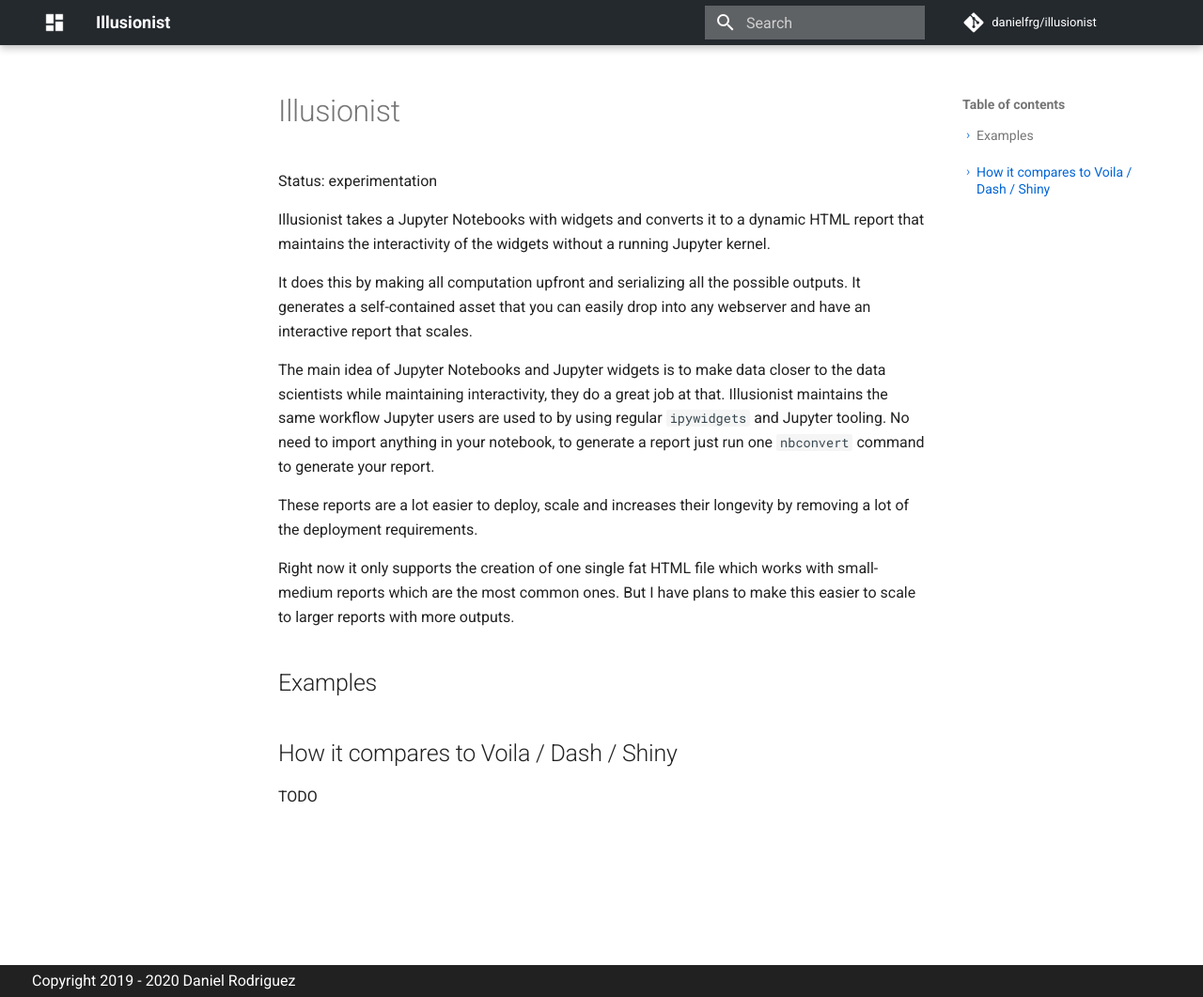
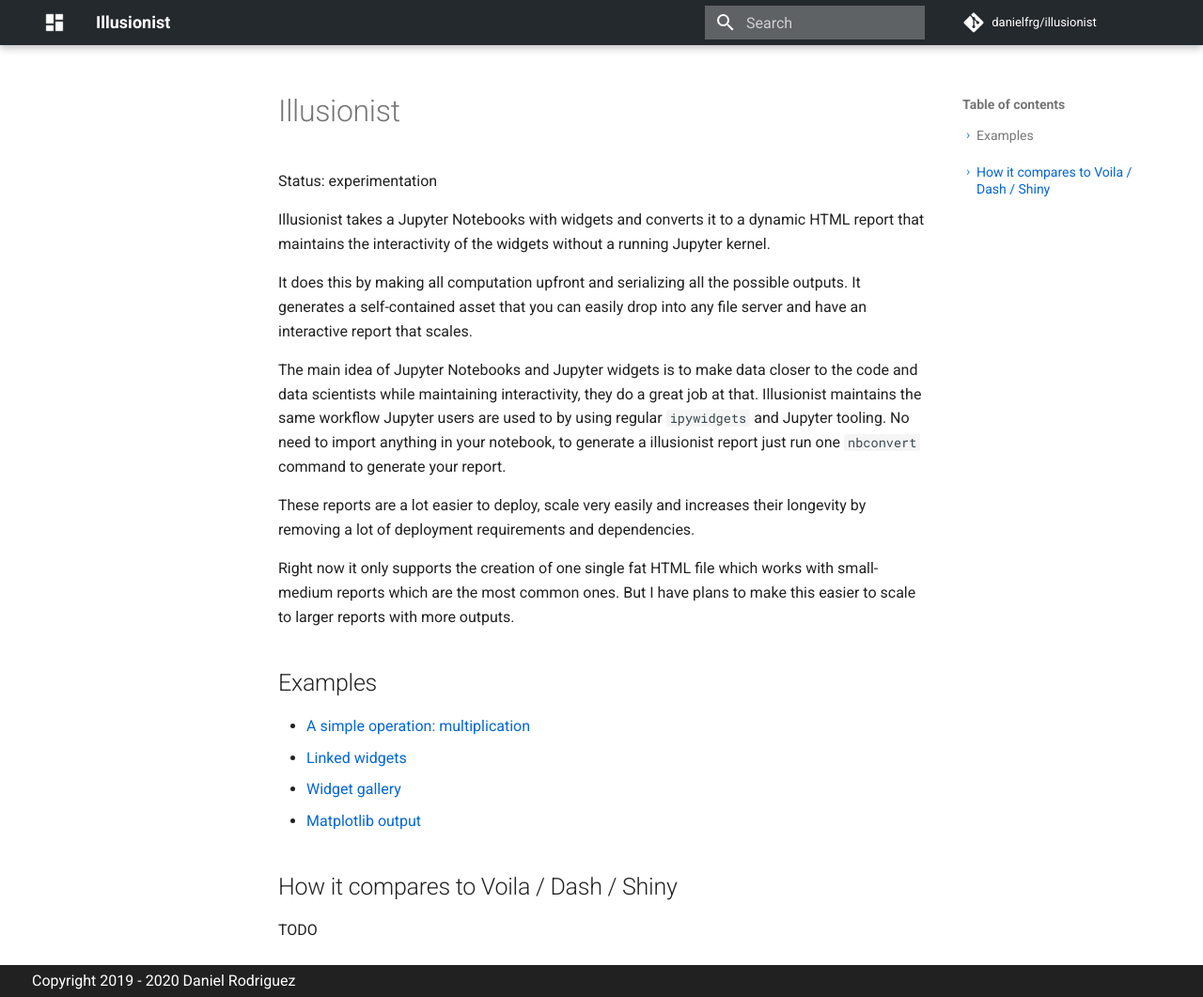
Before and after one commit to danielfrg/illusionist, an MkDocs documentation site: the page built from docs/index.md, in a window 1280 px wide and 1061 px high. Shown: the whole window at 94% size. Built offline with MkDocs 1.6.1 and Material for MkDocs 9.7.7, drawn with Linux system fonts in a browser that asks for light colours; comment, search, counter and statistics services are not loaded.

Commit message:
Link to examples

```diff
--- a/docs/index.md
+++ b/docs/index.md
@@ -7,18 +7,18 @@
 running Jupyter kernel.
 
 It does this by making all computation upfront and serializing all the possible outputs.
-It generates a self-contained asset that you can easily drop into any webserver
+It generates a self-contained asset that you can easily drop into any file server
 and have an interactive report that scales.
 
 The main idea of Jupyter Notebooks and Jupyter widgets is to make data closer
-to the data scientists while maintaining interactivity, they do a great job at that.
+to the code and data scientists while maintaining interactivity, they do a great job at that.
 Illusionist maintains the same workflow Jupyter users are used to by using
 regular `ipywidgets` and Jupyter tooling.
-No need to import anything in your notebook, to generate a report
+No need to import anything in your notebook, to generate a illusionist report
 just run one `nbconvert` command to generate your report.
 
-These reports are a lot easier to deploy, scale and increases their longevity by
-removing a lot of the deployment requirements.
+These reports are a lot easier to deploy, scale very easily and increases their longevity by
+removing a lot of deployment requirements and dependencies.
 
 Right now it only supports the creation of one single fat HTML file which works
 with small-medium reports which are the most common ones. But I have
@@ -26,6 +26,11 @@
 
 ## Examples
 
+- [A simple operation: multiplication](/examples/multiplier.html)
+- [Linked widgets](/examples/linked.html)
+- [Widget gallery](/examples/widget-gallery.html)
+- [Matplotlib output](/examples/matplotlib.html)
+
 ## How it compares to Voila / Dash / Shiny
 
 TODO
```
Also changed, not shown: README.md (+8 -13 lines), 1 other file.
